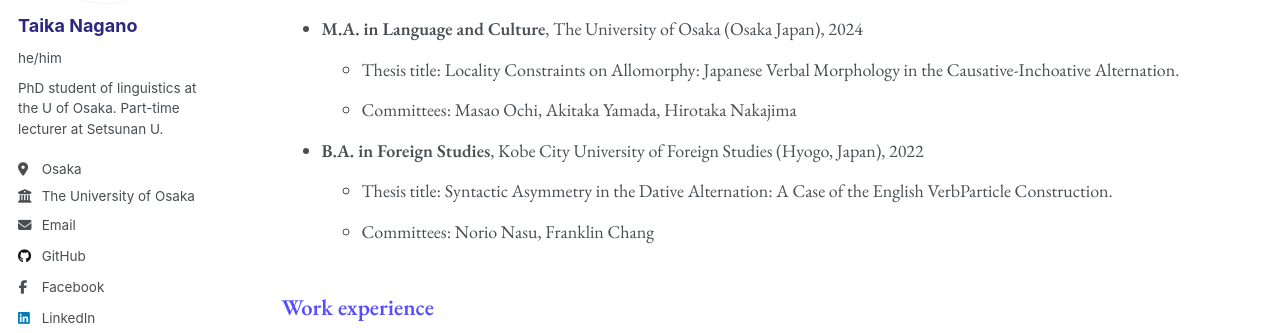
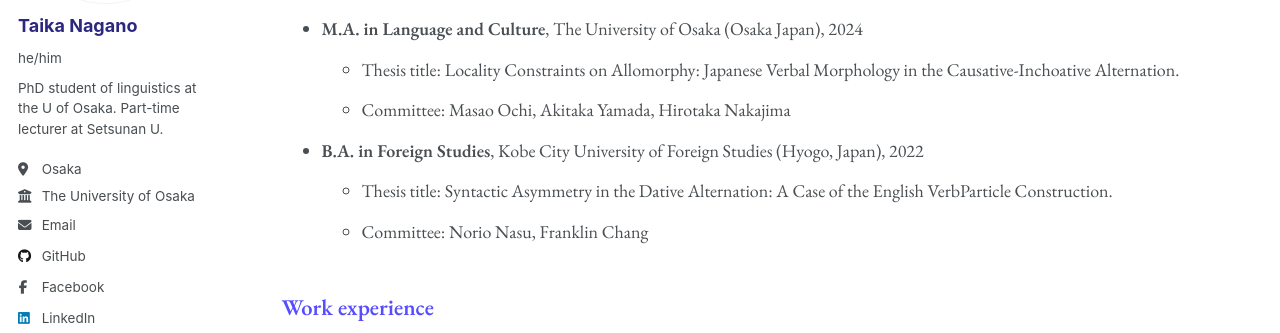
Before and after one commit to TaikaNagano/taikanagano.github.io, a Jekyll site: the page built from _pages/cv.md, in a window 1280 px wide and 900 px high. Shown: the part 275-608 px from the top of the window. Built offline with Jekyll 4.4.1, drawn with Linux system fonts in a browser that asks for light colours.

Commit message:
Update cv.md

```diff
--- a/_pages/cv.md
+++ b/_pages/cv.md
@@ -15,10 +15,10 @@
 ------
 * **M.A. in Language and Culture**, The University of Osaka (Osaka Japan), 2024
   * Thesis title: Locality Constraints on Allomorphy: Japanese Verbal Morphology in the Causative-Inchoative Alternation.
-  * Committees: Masao Ochi, Akitaka Yamada, Hirotaka Nakajima
+  * Committee: Masao Ochi, Akitaka Yamada, Hirotaka Nakajima
 * **B.A. in Foreign Studies**, Kobe City University of Foreign Studies (Hyogo, Japan), 2022
   * Thesis title: Syntactic Asymmetry in the Dative Alternation: A Case of the English VerbParticle Construction.
-  * Committees: Norio Nasu, Franklin Chang
+  * Committee: Norio Nasu, Franklin Chang
 
 Work experience
 ------
```
